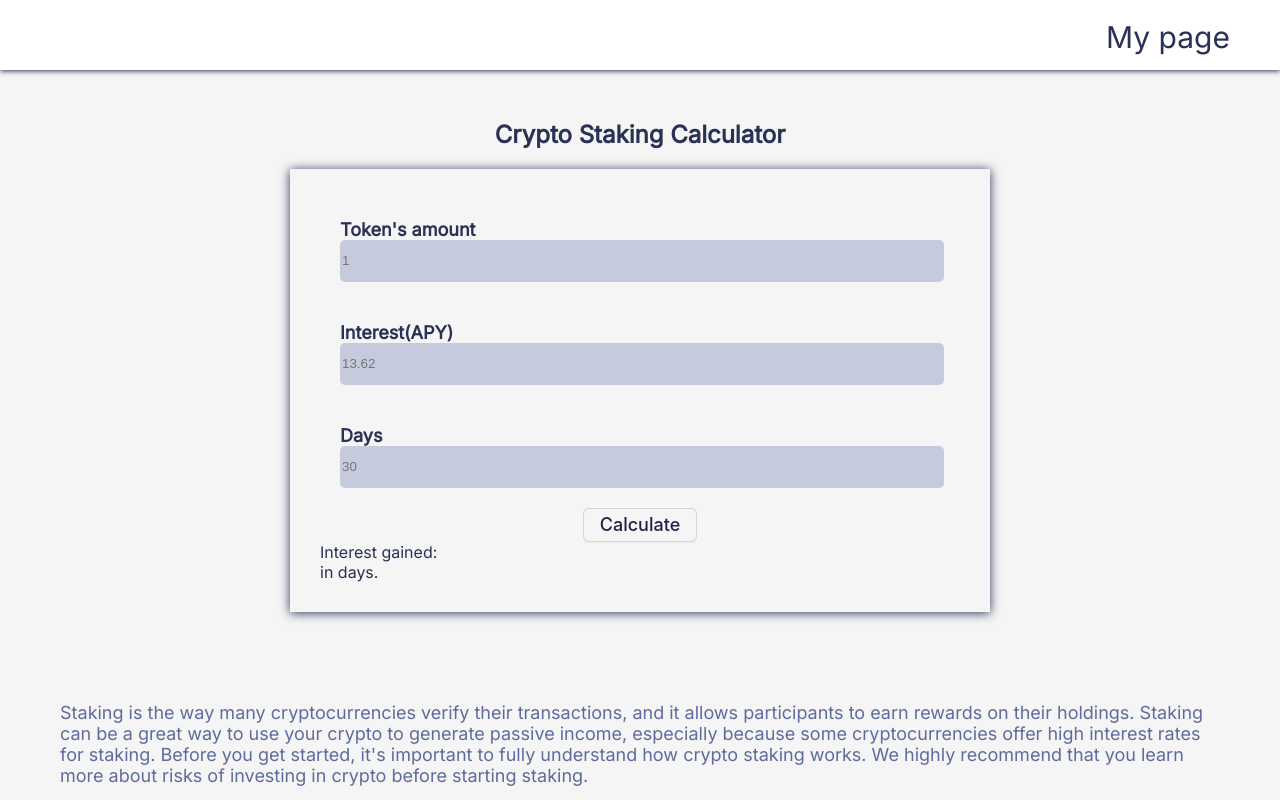
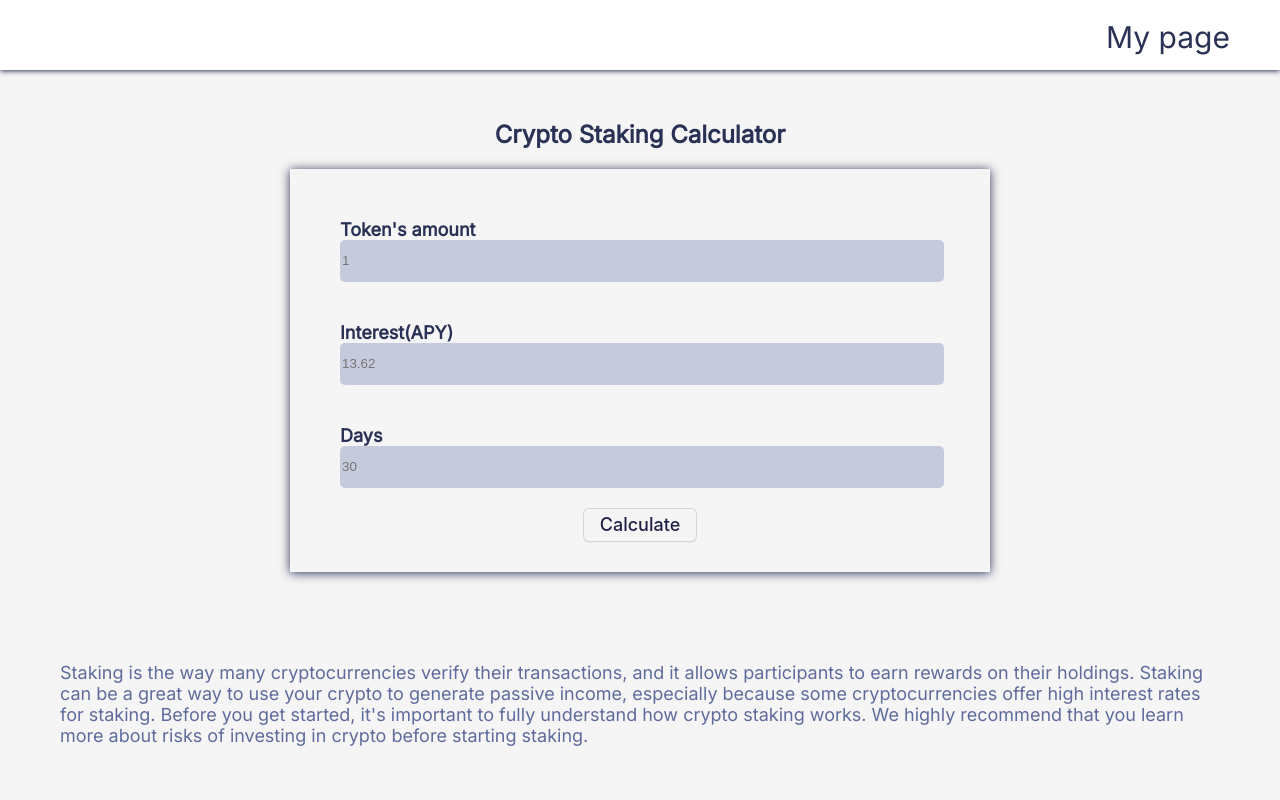
Before and after one commit to Silhouett12/Staking-calculator-v2, a React (Create React App) app: page / in a window 1280 px wide. Shown: the top 800 px of the page. Built offline with nearby package versions, Linux system fonts and the light colour scheme; no server answers.

Commit message:
Result div changed

```diff
--- a/src/Components/Calculator/index.js
+++ b/src/Components/Calculator/index.js
@@ -49,10 +49,11 @@ const Calculator = () => {
               <div className={styles.buttonContainer}>
                 <button type="button" className={styles.button} onClick={calculate}>Calculate</button>
               </div>
-              <div className={styles.results}>
+              {result ? <div className={styles.results}>
                 Interest gained: {result} <br/>
                 in {input.days} days.
-              </div>
+              </div> : null
+              }
             </form>
           </div>
         </section>
```
